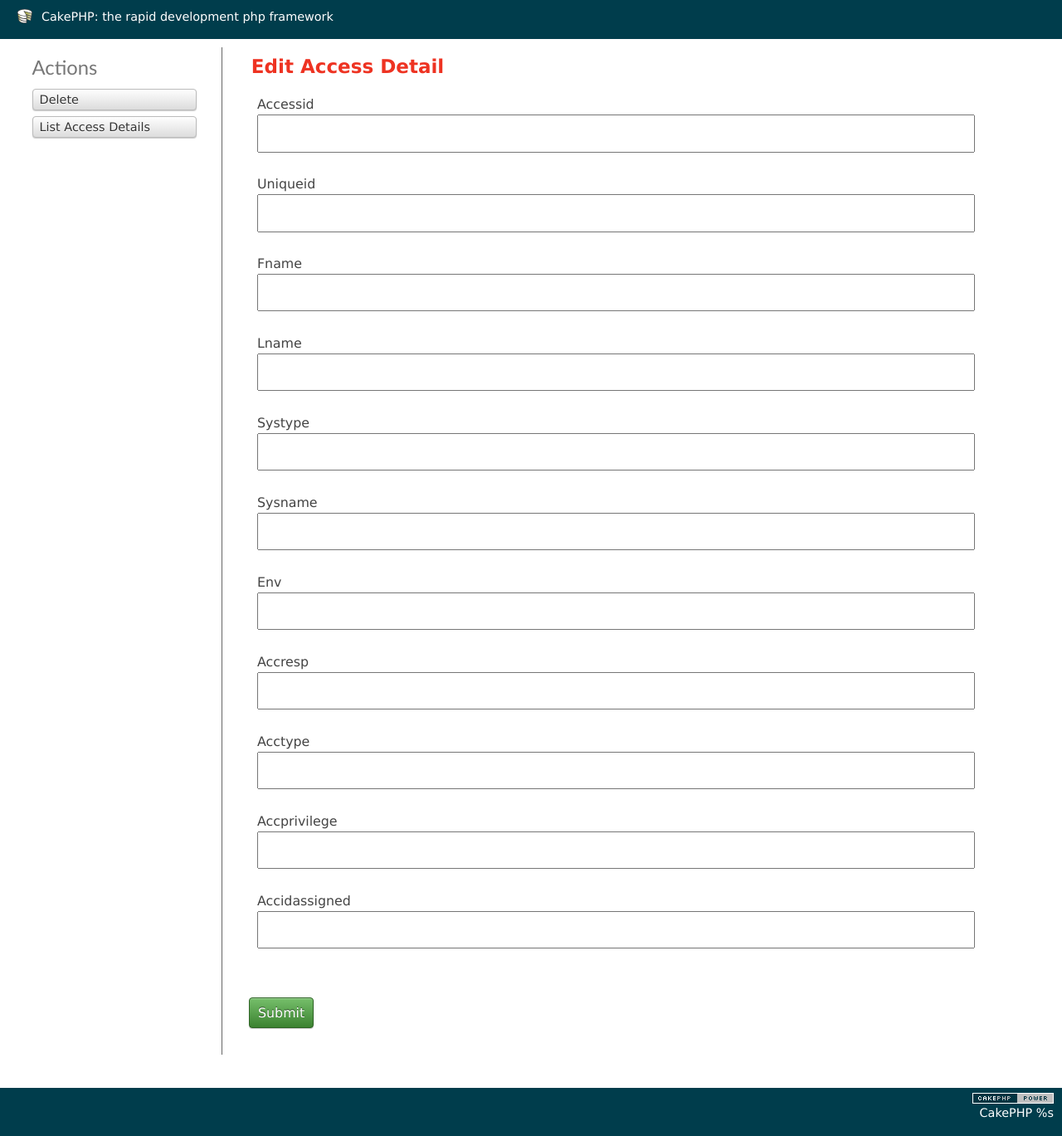
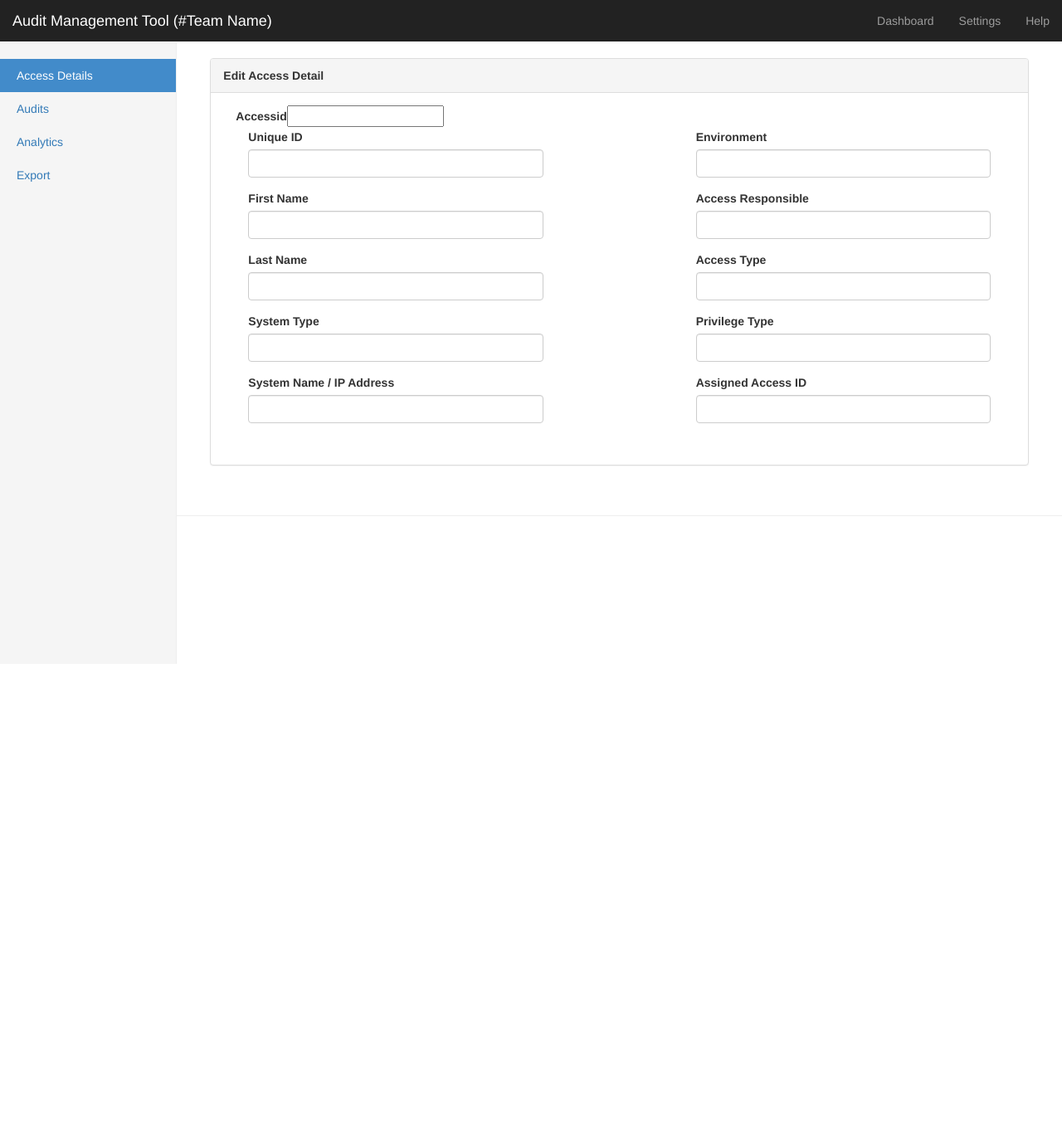
Before and after one commit to sanjaysuthar/auditmgmt, a CakePHP app: the page made by app/View/AccessDetails/edit.ctp in a window 1280 px wide. Shown: the whole page at 83% size. After the commit the page ends 800 px from the top, so only its background shows below. Run offline with PHP 8.4 and a stand-in for CakePHP, Linux system fonts and the light colour scheme; the template is opened without the code that fills it, so the values that code supplies are empty; form fields are guessed from the names that the template uses; some libraries are stand-ins or nearby versions.

Commit message:
Layout design for application includes skeleton for Home UI AccessDetails edit and index pages

```diff
--- a/app/View/AccessDetails/edit.ctp
+++ b/app/View/AccessDetails/edit.ctp
@@ -1,28 +1,49 @@
-<div class="accessDetails form">
-<?php echo $this->Form->create('AccessDetail'); ?>
-	<fieldset>
-		<legend><?php echo __('Edit Access Detail'); ?></legend>
-	<?php
-		echo $this->Form->input('accessid');
-		echo $this->Form->input('uniqueid');
-		echo $this->Form->input('fname');
-		echo $this->Form->input('lname');
-		echo $this->Form->input('systype');
-		echo $this->Form->input('sysname');
-		echo $this->Form->input('env');
-		echo $this->Form->input('accresp');
-		echo $this->Form->input('acctype');
-		echo $this->Form->input('accprivilege');
-		echo $this->Form->input('accidassigned');
-	?>
-	</fieldset>
-<?php echo $this->Form->end(__('Submit')); ?>
+<div class="panel panel-default">
+    <div class="panel-heading">
+        <b>Edit Access Detail</b>
+    </div>
+    <div class="panel-body">
+        <div class="col-md-12">
+            <?php echo $this->Form->create('AccessDetail'); ?>
+            <?php echo $this->Form->input('accessid');?>
+            <div class="col-md-5">
+                <div class="form-group">
+                    <?php echo $this->Form->input('uniqueid', array('label' => 'Unique ID', 'class'=>'form-control'));?>
+                </div>
+                <div class="form-group">
+                    <?php echo $this->Form->input('fname', array('label' => 'First Name', 'class'=>'form-control'));?>
+                </div>
+                <div class="form-group">
+                    <?php echo $this->Form->input('lname', array('label' => 'Last Name', 'class'=>'form-control'));?>
+                </div>
+                <div class="form-group">
+                    <?php echo $this->Form->input('systype', array('label' => 'System Type', 'class'=>'form-control', 'options'=>$sysTypes));?>
+                </div>
+                <div class="form-group">
+                    <?php echo $this->Form->input('sysname', array('label' => 'System Name / IP Address', 'class'=>'form-control'));?>
+                </div>
+            </div>
+            <div class="col-md-2">
+            </div>
+            <div class="col-md-5">
+                <div class="form-group">
+                    <?php echo $this->Form->input('env', array('label' => 'Environment','class'=>'form-control','options'=>$environments));?>
+                </div>
+                <div class="form-group">
+                    <?php echo $this->Form->input('accresp', array('label' => 'Access Responsible', 'class'=>'form-control'));?>
+                </div>
+                <div class="form-group">
+                    <?php echo $this->Form->input('acctype', array('label' => 'Access Type', 'class'=>'form-control', 'options'=>$accessTypes));?>
+                </div>
+                <div class="form-group">
+                    <?php echo $this->Form->input('accprivilege', array('label' => 'Privilege Type', 'class'=>'form-control', 'options'=>$accessPrivileges));?>
+                </div>
+                <div class="form-group">
+                    <?php echo $this->Form->input('accidassigned', array('label' => 'Assigned Access ID', 'class'=>'form-control'));?>
+                </div>
+                <br>
+                <?php echo $this->Form->end(array('label'=>'Save', 'class'=>'btn btn-success pull-right', 'id'=>'editAccess')); ?>
+            </div>
+        </div>
+    </div>
 </div>
-<div class="actions">
-	<h3><?php echo __('Actions'); ?></h3>
-	<ul>
-
-		<li><?php echo $this->Form->postLink(__('Delete'), array('action' => 'delete', $this->Form->value('AccessDetail.accessid')), array(), __('Are you sure you want to delete # %s?', $this->Form->value('AccessDetail.accessid'))); ?></li>
-		<li><?php echo $this->Html->link(__('List Access Details'), array('action' => 'index')); ?></li>
-	</ul>
-</div>
--- a/app/View/Layouts/default.ctp
+++ b/app/View/Layouts/default.ctp
@@ -22,42 +22,72 @@ $cakeVersion = __d('cake_dev', 'CakePHP %s', Configure::version())
 <head>
 	<?php echo $this->Html->charset(); ?>
 	<title>
-
 		<?php echo $this->fetch('title'); ?>
 	</title>
+    <meta name="viewport" content="width=device-width, height=device-height, initial-scale=1.0"/>
 	<?php
 		echo $this->Html->meta('icon');
-
-		echo $this->Html->css('cake.generic');
-
+		echo $this->Html->css('bootstrap.min.css');
+        echo $this->Html->css('dashboard.css');
 		echo $this->fetch('meta');
 		echo $this->fetch('css');
 		echo $this->fetch('script');
 	?>
+
 </head>
 <body>
     <div id="container">
-		<div id="header">
-			<h1><?php echo $this->Html->link($cakeDescription, 'http://cakephp.org'); ?></h1>
+        <nav class="navbar navbar-inverse navbar-fixed-top">
+            <div class="container-fluid">
+                <div class="navbar-header">
+                    <button type="button" class="navbar-toggle collapsed" data-toggle="collapse" data-target="#navbar" aria-expanded="false" aria-controls="navbar">
+                        <span class="sr-only">Toggle navigation</span>
+                        <span class="icon-bar"></span>
+                        <span class="icon-bar"></span>
+                        <span class="icon-bar"></span>
+                    </button>
+                    <a class="navbar-brand" href="#">Audit Management Tool (#Team Name)</a>
                 </div>
+                <div id="navbar" class="navbar-collapse collapse">
+                    <ul class="nav navbar-nav navbar-right">
+                        <li><a href="#">Dashboard</a></li>
+                        <li><a href="#">Settings</a></li>
+                        <li><a href="#">Help</a></li>
+                    </ul>
+                </div>
+            </div>
+        </nav>
+
         <div id="content">
-
+            <div class="container-fluid">
+                <div class="row">
+                    <div class="col-sm-3 col-md-2 sidebar">
+                        <ul class="nav nav-sidebar">
+                            <li class="active"><a href="#">Access Details <span class="sr-only">(current)</span></a></li>
+                            <li><a href="#">Audits</a></li>
+                            <li><a href="#">Analytics</a></li>
+                            <li><a href="#">Export</a></li>
+                        </ul>
+                    </div>
+                    <div class="col-sm-9 col-sm-offset-3 col-md-10 col-md-offset-2 main">
+                        <!-- All Pages Loads Here -->
                         <?php echo $this->Session->flash(); ?>
-
                         <?php echo $this->fetch('content'); ?>
                     </div>
-		<div id="footer">
-			<?php echo $this->Html->link(
-					$this->Html->image('cake.power.gif', array('alt' => $cakeDescription, 'border' => '0')),
-					'http://www.cakephp.org/',
-					array('target' => '_blank', 'escape' => false, 'id' => 'cake-powered')
-				);
-			?>
-			<p>
-				<?php echo $cakeVersion; ?>
-			</p>
                 </div>
             </div>
-	<?php echo $this->element('sql_dump'); ?>
+        </div>
+
+        <div id="footer">
+            <hr>
+        </div>
+    </div>
+
+    <!-- Bootstrap core JavaScript
+    ================================================== -->
+    <!-- Placed at the end of the document so the pages load faster -->
+    <script src="https://ajax.googleapis.com/ajax/libs/jquery/1.11.2/jquery.min.js"></script>
+    <script src="/auditmgmt/js/bootstrap.min.js"></script>
+    <script src="/auditmgmt/js/docs.min.js"></script>
 </body>
 </html>
--- /dev/null
+++ b/app/webroot/css/dashboard.css
@@ -0,0 +1,105 @@
+/*
+ * Base structure
+ */
+
+/* Move down content because we have a fixed navbar that is 50px tall */
+body {
+  padding-top: 50px;
+}
+
+
+/*
+ * Global add-ons
+ */
+
+.sub-header {
+  padding-bottom: 10px;
+  border-bottom: 1px solid #eee;
+}
+
+/*
+ * Top navigation
+ * Hide default border to remove 1px line.
+ */
+.navbar-fixed-top {
+  border: 0;
+}
+
+/*
+ * Sidebar
+ */
+
+/* Hide for mobile, show later */
+.sidebar {
+  display: none;
+}
+@media (min-width: 768px) {
+  .sidebar {
+    position: fixed;
+    top: 51px;
+    bottom: 0;
+    left: 0;
+    z-index: 1000;
+    display: block;
+    padding: 20px;
+    overflow-x: hidden;
+    overflow-y: auto; /* Scrollable contents if viewport is shorter than content. */
+    background-color: #f5f5f5;
+    border-right: 1px solid #eee;
+  }
+}
+
+/* Sidebar navigation */
+.nav-sidebar {
+  margin-right: -21px; /* 20px padding + 1px border */
+  margin-bottom: 20px;
+  margin-left: -20px;
+}
+.nav-sidebar > li > a {
+  padding-right: 20px;
+  padding-left: 20px;
+}
+.nav-sidebar > .active > a,
+.nav-sidebar > .active > a:hover,
+.nav-sidebar > .active > a:focus {
+  color: #fff;
+  background-color: #428bca;
+}
+
+
+/*
+ * Main content
+ */
+
+.main {
+  padding: 20px;
+}
+@media (min-width: 768px) {
+  .main {
+    padding-right: 40px;
+    padding-left: 40px;
+  }
+}
+.main .page-header {
+  margin-top: 0;
+}
+
+
+/*
+ * Placeholder dashboard ideas
+ */
+
+.placeholders {
+  margin-bottom: 30px;
+  text-align: center;
+}
+.placeholders h4 {
+  margin-bottom: 0;
+}
+.placeholder {
+  margin-bottom: 20px;
+}
+.placeholder img {
+  display: inline-block;
+  border-radius: 50%;
+}
```
Also changed, not shown: app/Controller/AppController.php (+8 -0 lines), app/View/AccessDetails/index.ctp (+28 -23 lines), app/View/Helper/BootstrapFormHelper.php (added, +73 -0 lines), 2 other files. Lines whose indentation alone changed are shown as unchanged.
